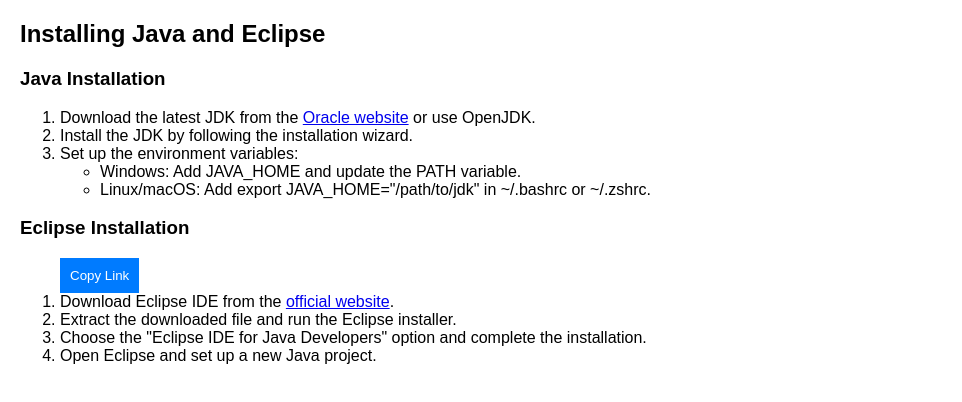
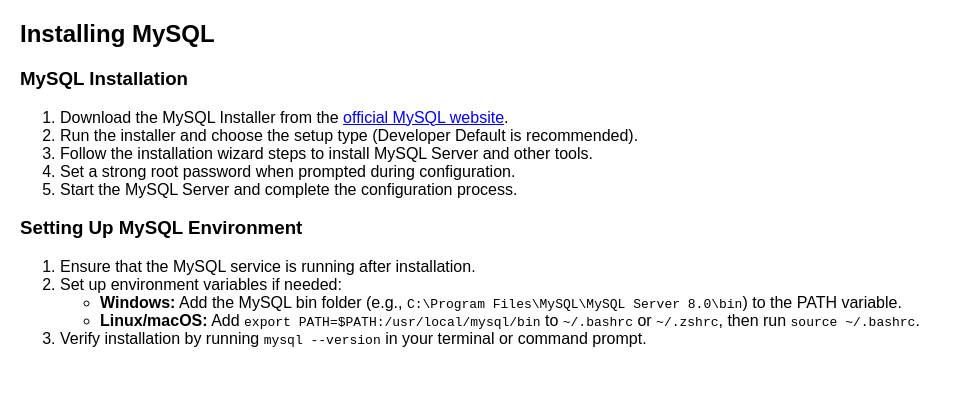
Before and after one commit to jithinkris/Test, a plain HTML site: page one.html in a window 1280 px wide. Shown: the whole page, without its empty margins (0-962 px from the left). Drawn offline with Linux system fonts and the light colour scheme.

Commit message:
Update one.html

```diff
--- a/one.html
+++ b/one.html
@@ -55,27 +55,30 @@ read_loop:Loop
  call show_cust()
         </pre>
 
-    <h2>Installing Java and Eclipse</h2>
-    <h3>Java Installation</h3>
-    <ol>
-        <li>Download the latest JDK from the <a href="https://www.oracle.com/java/technologies/javase-downloads.html" target="_blank">Oracle website</a> or use OpenJDK.</li>
-        <li>Install the JDK by following the installation wizard.</li>
-        <li>Set up the environment variables:
-            <ul>
-                <li>Windows: Add JAVA_HOME and update the PATH variable.</li>
-                <li>Linux/macOS: Add export JAVA_HOME="/path/to/jdk" in ~/.bashrc or ~/.zshrc.</li>
-            </ul>
-        </li>
-    </ol>
+<h2>Installing MySQL</h2>
 
-    <h3>Eclipse Installation</h3>
-    <ol>
-            <button onclick="copyCode()">Copy Link</button>
+<h3>MySQL Installation</h3>
+<ol>
+    <li>Download the MySQL Installer from the
+        <a href="https://dev.mysql.com/downloads/installer/" target="_blank">official MySQL website</a>.
+    </li>
+    <li>Run the installer and choose the setup type (Developer Default is recommended).</li>
+    <li>Follow the installation wizard steps to install MySQL Server and other tools.</li>
+    <li>Set a strong root password when prompted during configuration.</li>
+    <li>Start the MySQL Server and complete the configuration process.</li>
+</ol>
 
-        <li>Download Eclipse IDE from the <a href="https://www.eclipse.org/downloads/" target="_blank">official website</a>.</li>
-        <li>Extract the downloaded file and run the Eclipse installer.</li>
-        <li>Choose the "Eclipse IDE for Java Developers" option and complete the installation.</li>
-        <li>Open Eclipse and set up a new Java project.</li>
-    </ol>
+<h3>Setting Up MySQL Environment</h3>
+<ol>
+    <li>Ensure that the MySQL service is running after installation.</li>
+    <li>Set up environment variables if needed:
+        <ul>
+            <li><strong>Windows:</strong> Add the MySQL bin folder (e.g., <code>C:\Program Files\MySQL\MySQL Server 8.0\bin</code>) to the PATH variable.</li>
+            <li><strong>Linux/macOS:</strong> Add <code>export PATH=$PATH:/usr/local/mysql/bin</code> to <code>~/.bashrc</code> or <code>~/.zshrc</code>, then run <code>source ~/.bashrc</code>.</li>
+        </ul>
+    </li>
+    <li>Verify installation by running <code>mysql --version</code> in your terminal or command prompt.</li>
+</ol>
+
 </body>
 </html>
```
